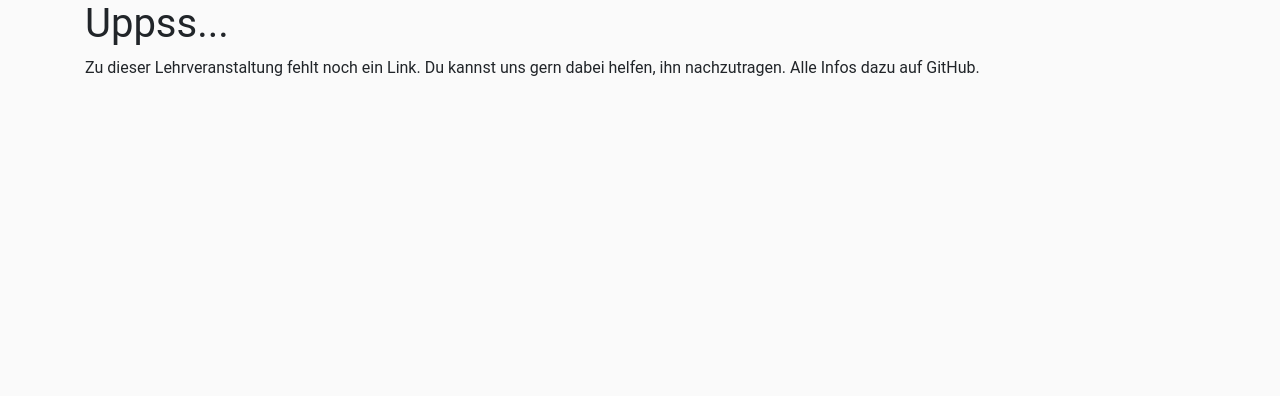
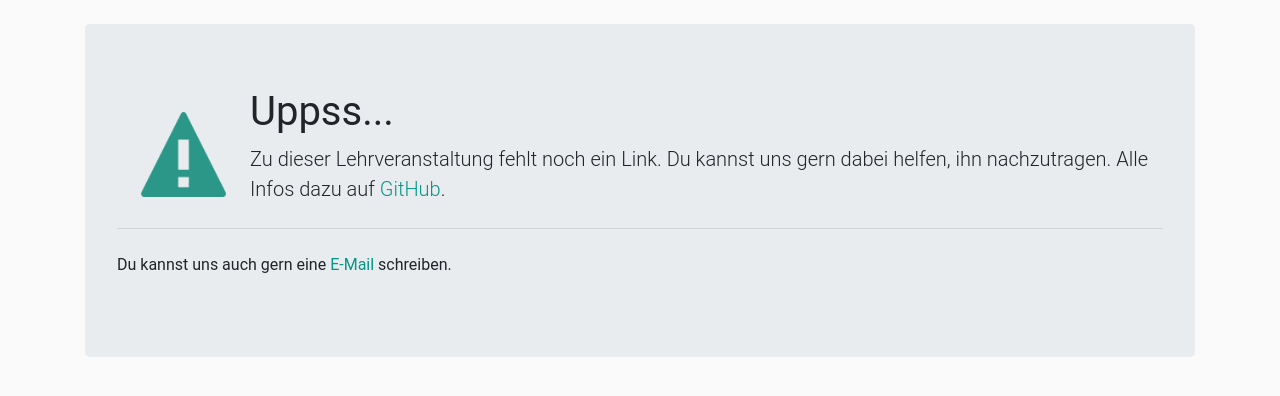
Before and after one commit to unilinks/unilinks.github.io, a plain HTML site: page mithelfen.html in a window 1280 px wide. Drawn offline with Linux system fonts and the light colour scheme.

Commit message:
Mithelfen-Seite etwas überabreitet (jetzt mit Link zu Github und E-Mail) https://github.com/unilinks/unilinks.github.io/issues/17

```diff
--- a/mithelfen.html
+++ b/mithelfen.html
@@ -19,10 +19,18 @@
 </head>
 <body>
 
-<div class="container">
-    <h1>Uppss...</h1>
-    <p>Zu dieser Lehrveranstaltung fehlt noch ein Link. Du kannst uns gern dabei helfen, ihn nachzutragen. Alle Infos
-        dazu auf GitHub.</p>
+<div class="container my-4">
+    <div class="jumbotron">
+        <img src="./media/attention.png" alt="Hinweis" width="85" class="m-4 float-left">
+
+        <h1>Uppss...</h1>
+        <p class="lead">Zu dieser Lehrveranstaltung fehlt noch ein Link. Du kannst uns gern dabei helfen, ihn
+            nachzutragen. Alle Infos
+            dazu auf <a href="https://github.com/unilinks/data" target="_blank">GitHub</a>.</p>
+        <hr class="my-4">
+        <p>Du kannst uns auch gern eine <a href="mailto:unilinks.dresden@gmail.com">E-Mail</a> schreiben. </p>
+
+    </div>
 </div>
 
 </body>
```
Also changed, not shown: media/attention.png (added).
